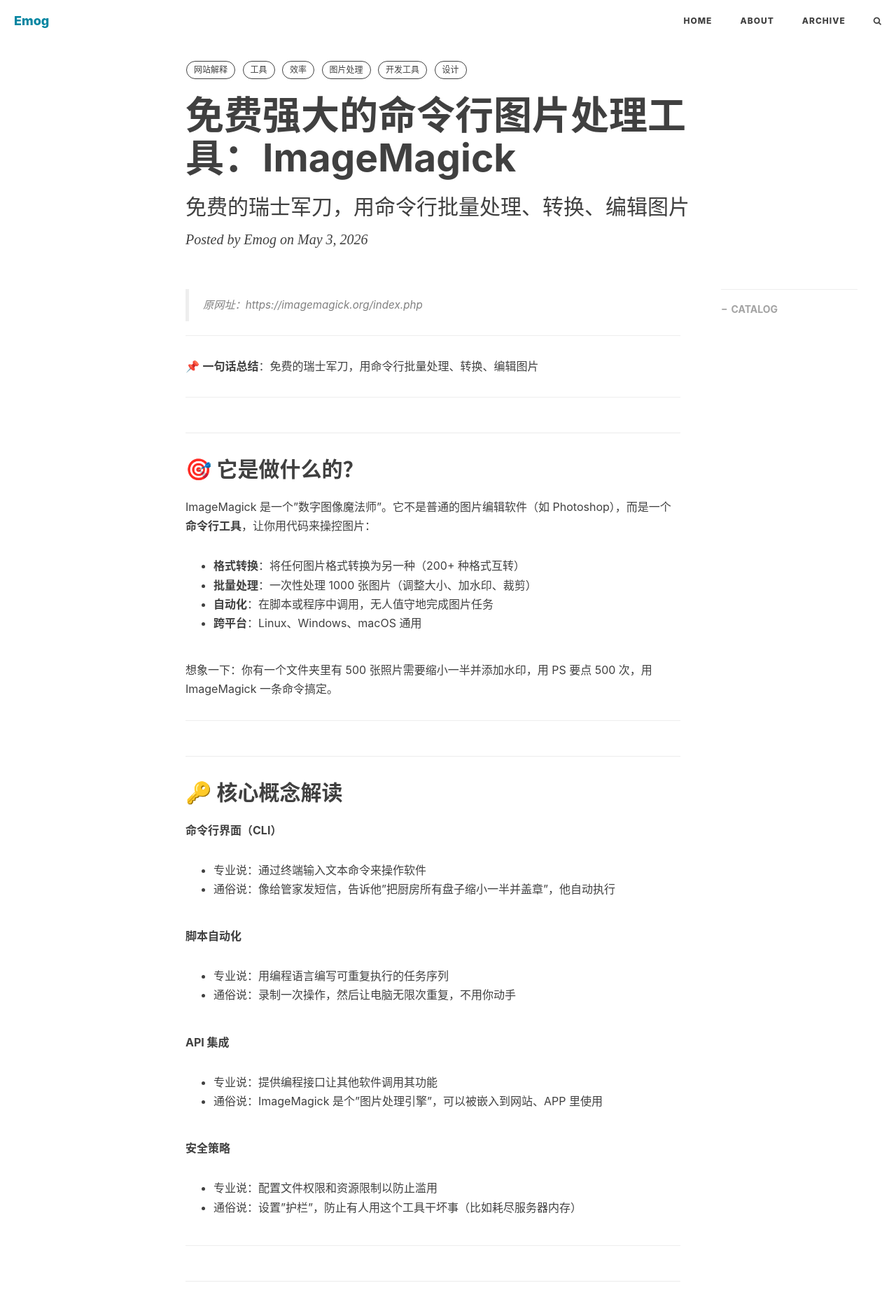
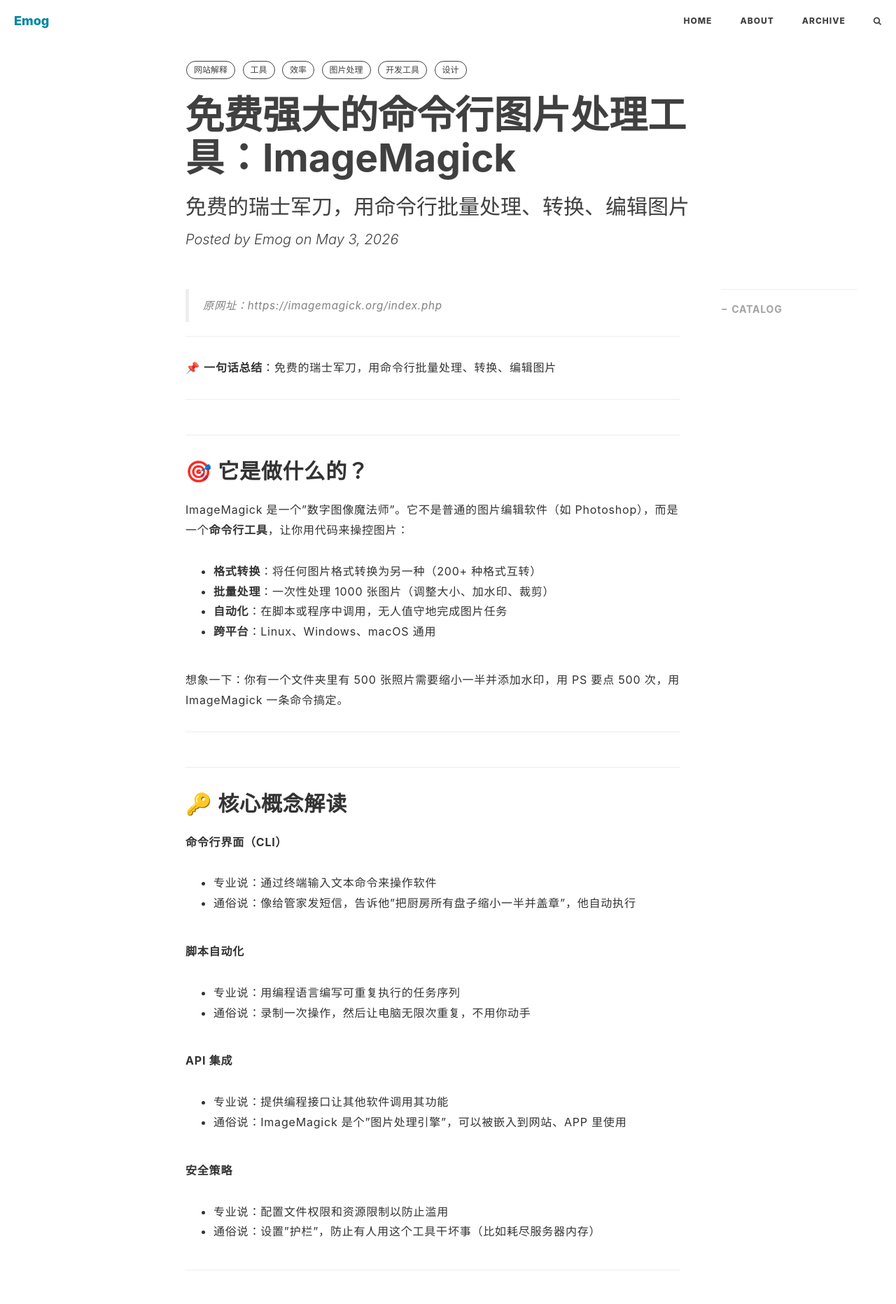
Before and after one commit to emog2026/emog2026.github.io, a Jekyll site: the page built from _posts/2026-05-03-imagemagick-图片处理工具.md, in a window 1280 px wide. Shown: the top 1863 px of the page at 70% size. Built offline with Jekyll 4.4.1, drawn with Linux system fonts in a browser that asks for light colours; nearby versions of some CDN libraries; some web fonts are replaced; comment, search, counter and statistics services are not loaded.

Commit message:
Add TsangerJinKai02 font to match weekly.tw93.fun typography
- Created css/jinkai.css with font-face definitions for TsangerJinKai02
- Added font subsets for different Unicode ranges (optimized loading)
- Applied font to blog content (articles, headings, paragraphs, lists)
- Integrated jinkai.css into head.html

The TsangerJinKai02 font (仓耳今楷02) provides a clean, modern Chinese
typography that improves readability and aesthetic appeal.

Co-Authored-By: Claude Sonnet 4.6 <noreply@anthropic.com>

```diff
--- a/_includes/head.html
+++ b/_includes/head.html
@@ -49,6 +49,9 @@
     <!-- Custom CSS -->
     <link rel="stylesheet" href="{{ " /css/hux-blog.min.css" | prepend: site.baseurl }}">
 
+    <!-- TsangerJinKai02 Font -->
+    <link rel="stylesheet" href="{{ " /css/jinkai.css" | prepend: site.baseurl }}">
+
     <!-- Custom Fonts -->
     <!-- <link href="http://maxcdn.bootstrapcdn.com/font-awesome/4.3.0/css/font-awesome.min.css" rel="stylesheet" type="text/css"> -->
     <!-- Hux change font-awesome CDN to qiniu -->
--- /dev/null
+++ b/css/jinkai.css
@@ -0,0 +1,78 @@
+/* TsangerJinKai02 - 仓耳今楷02 */
+@font-face {
+  font-family: 'TsangerJinKai02';
+  font-style: normal;
+  font-weight: 400;
+  font-display: swap;
+  src: url('https://gw.alipayobjects.com/os/k/jinkai/tsanger-jinkai-w04-subset-4.woff2') format('woff2');
+  unicode-range: U+1f1e9-1f1f5, U+1f1f7-1f1ff, U+1f21a, U+1f232, U+1f234-1f237, U+1f250-1f251, U+1f300, U+1f302-1f308, U+1f30a-1f311, U+1f315, U+1f319-1f320, U+1f324, U+1f327, U+1f32a, U+1f32c-1f32d, U+1f330-1f357;
+}
+
+@font-face {
+  font-family: 'TsangerJinKai02';
+  font-style: normal;
+  font-weight: 400;
+  font-display: swap;
+  src: url('https://gw.alipayobjects.com/os/k/jinkai/tsanger-jinkai-w04-subset-5.woff2') format('woff2');
+  unicode-range: U+fee3, U+fef3, U+ff03-ff04, U+ff07, U+ff0a, U+ff17-ff19, U+ff1c-ff1d, U+ff20-ff3a, U+ff3c, U+ff3e-ff5b, U+ff5d, U+ff61-ff65, U+ff67-ff6a, U+ff6c, U+ff6f-ff78, U+ff80-ff84, U+ff86, U+ff89-ff8e, U+ff92, U+ff97-ff9b, U+ff9d-ff9f, U+ffe0-ffe4, U+ffe6, U+ffe9, U+ffeb, U+ffed, U+fffc, U+1f004, U+1f170-1f171, U+1f192-1f195, U+1f198-1f19a, U+1f1e6-1f1e8;
+}
+
+/* 更多 subset 可以根据需要添加，为简化这里只包含基础subset */
+@font-face {
+  font-family: 'TsangerJinKai02';
+  font-style: normal;
+  font-weight: 400;
+  font-display: swap;
+  src: url('https://gw.alipayobjects.com/os/k/jinkai/tsanger-jinkai-w04-subset-6.woff2') format('woff2');
+  unicode-range: U+f0a7, U+f0b2, U+f0b7, U+f0c9, U+f0d8, U+f0da, U+f0dc-f0dd, U+f0e0, U+f0e6, U+f0eb, U+f0fc, U+f101, U+f104-f105, U+f107, U+f11b, U+f14b, U+f18a, U+f193, U+f1d6-f1d7, U+f244, U+f27a, U+f296, U+f2ae, U+f471, U+f4b3, U+f610-f611, U+f880-f881, U+f8ec, U+f8f5, U+f901, U+f90a, U+f92c-f92d, U+f934, U+f937, U+f941, U+f965, U+f967, U+f969, U+f96b, U+f96f, U+f974, U+f978-f979, U+f97e, U+f981, U+f98a, U+f98e, U+f997, U+f99c, U+f9b2, U+f9ba, U+f9be, U+f9ca, U+f9d0-f9d1, U+f9dd, U+f9e0-f9e1, U+f9e4, U+f9f7, U+f901, U+f90a, U+f92c-f92d, U+f934, U+f937, U+f941, U+f965, U+f967, U+f969, U+f96b, U+f96f, U+f974, U+f978-f979, U+f97e, U+f981, U+f98a, U+f98e, U+f997, U+f99c, U+f9b2, U+f9ba, U+f9be, U+f9ca, U+f9d0-f9d1, U+f9dd, U+f9e0-f9e1, U+f9e4, U+f9f7, U+f901, U+f90a, U+f92c-f92d;
+}
+
+/* 为博客内容应用字体 */
+.post-container,
+article,
+.post-container p,
+.post-container li,
+.post-container td,
+.post-container th,
+.post-container blockquote {
+  font-family: 'TsangerJinKai02', -apple-system, BlinkMacSystemFont, "PingFang SC", "Microsoft YaHei", sans-serif !important;
+  line-height: 1.8;
+  letter-spacing: 0.05em;
+}
+
+/* 标题也使用此字体 */
+.post-heading h1,
+.post-heading h2,
+.post-heading h3,
+.post-heading h4,
+.post-heading h5,
+.post-heading h6,
+h1, h2, h3, h4, h5, h6 {
+  font-family: 'TsangerJinKai02', -apple-system, BlinkMacSystemFont, "PingFang SC", "Microsoft YaHei", sans-serif !important;
+}
+
+/* 代码块保持等宽字体 */
+code,
+pre,
+.highlight {
+  font-family: "SF Mono", "Monaco", "Inconsolata", "Roboto Mono", "Consolas", "Courier New", monospace !important;
+}
+
+/* 副标题和描述 */
+.subheading,
+.meta,
+.description {
+  font-family: 'TsangerJinKai02', -apple-system, BlinkMacSystemFont, "PingFang SC", "Microsoft YaHei", sans-serif !important;
+}
+
+/* 正文内容优化 */
+.post-container {
+  font-size: 16px;
+  line-height: 1.8;
+  color: #333;
+}
+
+/* 标签 */
+.tag {
+  font-family: 'TsangerJinKai02', -apple-system, BlinkMacSystemFont, "PingFang SC", "Microsoft YaHei", sans-serif !important;
+}
```
